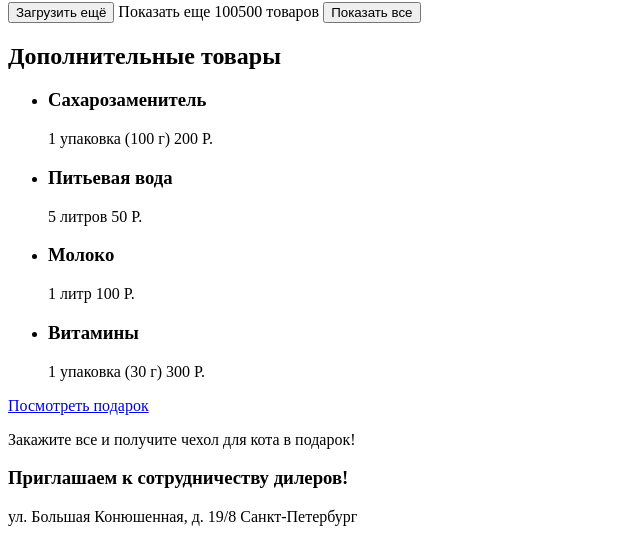
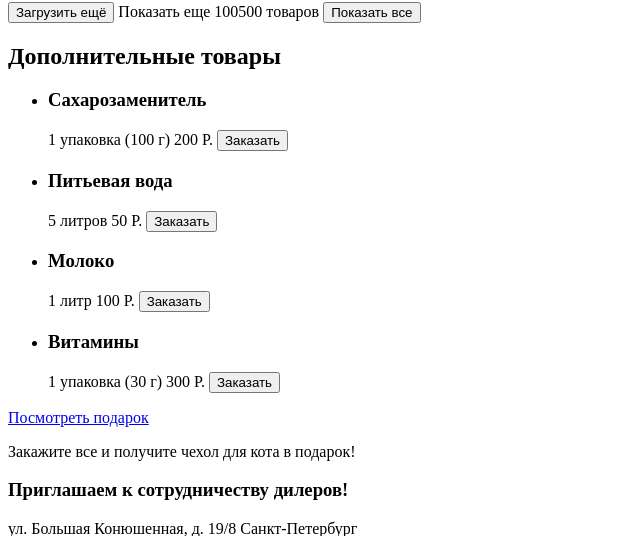
Before and after one commit to htmlacademy-adaptive/1947039-cat-energy-25, a plain HTML site: page 4/catalog.html in a window 1280 px wide. Shown: the part 1547-2083 px from the top of the page, without its empty margins (0-640 px from the left). Drawn offline with Linux system fonts and the light colour scheme; grey boxes are pictures that could not be loaded.

Commit message:
:heavy_check_mark: Сборка #4

```diff
--- a/4/catalog.html
+++ b/4/catalog.html
@@ -162,21 +162,25 @@
           <h3 class="additional-card__name">Сахарозаменитель</h3>
           <span class="additional-card__description">1 упаковка (100 г)</span>
           <span class="additional-card__description">200 Р.</span>
+          <button class="additional-card__button" type="button">Заказать</button>
         </li>
         <li class="additional-list__item additional-card">
           <h3 class="additional-card__name">Питьевая вода</h3>
           <span class="additional-card__description">5 литров</span>
           <span class="additional-card__description">50 Р.</span>
+          <button class="additional-card__button" type="button">Заказать</button>
         </li>
         <li class="additional-list__item additional-card">
           <h3 class="additional-card__name">Молоко</h3>
           <span class="additional-card__description">1 литр</span>
           <span class="additional-card__description">100 Р.</span>
+          <button class="additional-card__button" type="button">Заказать</button>
         </li>
         <li class="additional-list__item additional-card">
           <h3 class="additional-card__name">Витамины</h3>
           <span class="additional-card__description">1 упаковка (30 г)</span>
           <span class="additional-card__description">300 Р.</span>
+          <button class="additional-card__button" type="button">Заказать</button>
         </li>
       </ul>
       <div class="present catalog__present">
@@ -186,8 +190,10 @@
     </section>
     <footer class="main-footer">
       <div class="main-footer__contacts contacts">
-        <h3 class="contacts__title">Приглашаем к сотрудничеству дилеров!</h3>
-        <p class="contacts__text">ул. Большая Конюшенная, д. 19/8 Санкт-Петербург</p>
+        <div class="wrapper">
+          <h3 class="contacts__title">Приглашаем к сотрудничеству дилеров!</h3>
+          <p class="contacts__text">ул. Большая Конюшенная, д. 19/8 Санкт-Петербург</p>
+        </div>
         <img class="contacts__map" src="../source/img/map.jpg" alt="Карта проезда">
       </div>
       <div class="main-footer__social social">
```
Also changed, not shown: 4/form.html (+9 -5 lines), 4/index.html (+4 -2 lines).
